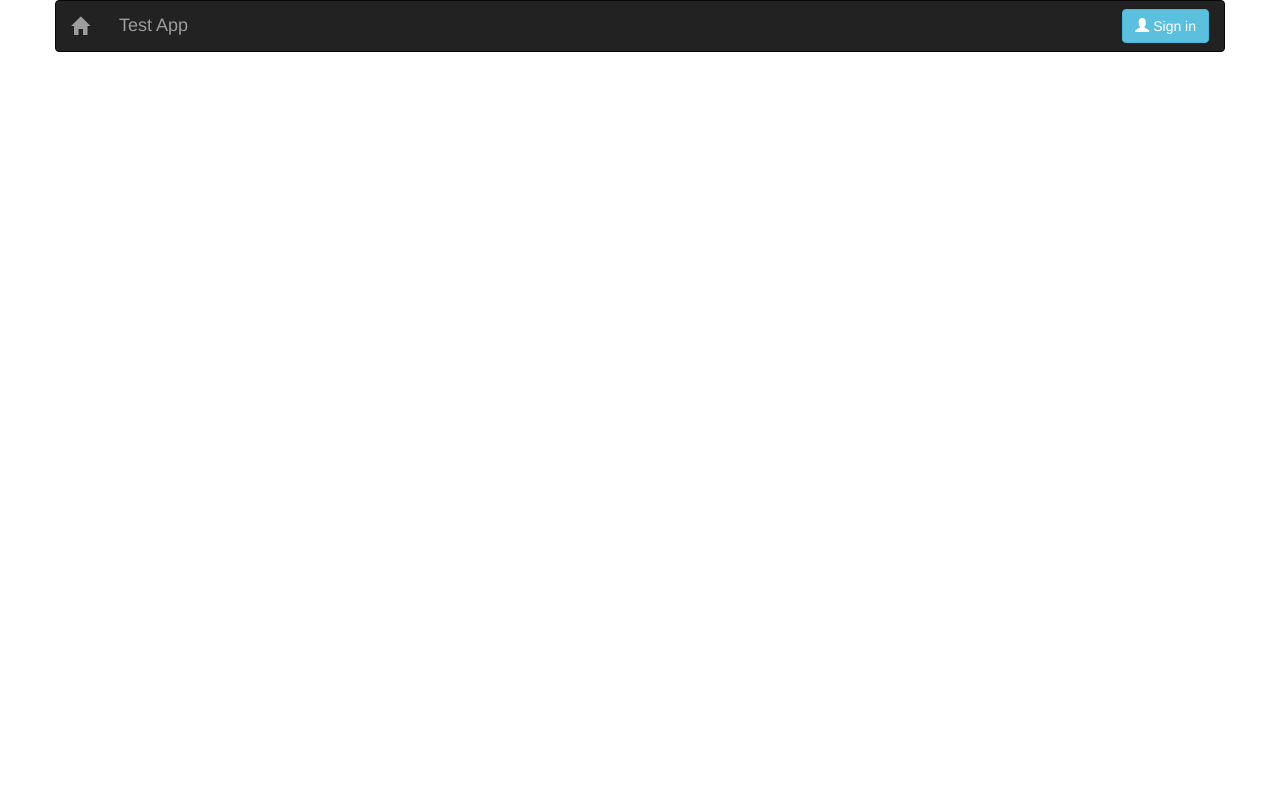
After one commit to Ezi0aaudit0re/Dashboard, a CodeIgniter app: template ci_clean_version-master/application/views/signin.php in a window 1280 px wide. The commit adds this page. Run offline with CodeIgniter, Linux system fonts and the light colour scheme; the template is opened without the code that fills it, so the values that code supplies are empty.

Commit message:
signin.php added

```diff
--- a/ci_clean_version-master/application/controllers/main.php
+++ b/ci_clean_version-master/application/controllers/main.php
@@ -12,6 +12,10 @@ class Main extends CI_Controller {
 	{
 		$this->load->view('index');
 	}
+	public function signin()
+	{
+		$this->load->view('signin');
+	}
 }
 
 //end of main controller
--- a/ci_clean_version-master/application/views/index.php
+++ b/ci_clean_version-master/application/views/index.php
@@ -11,12 +11,12 @@
 				<div class="container-fluid">
 					<div class="navbar-header ">
 						<a class="navbar-brand" href"/main/index">
-							<strong class="glyphicon glyphicon-tasks" id='color'></strong>
+							<strong class="glyphicon glyphicon-home" id='color'></strong>
 						</a>
 					</div>
 					<h4 class="navbar-text" id='color'>Test App</h4>
 					<h4 class="navbar-text" id='color'></h4>
-					<a href='#'><button type="button" class="btn btn-info navbar-btn pull-right"><strong class="glyphicon glyphicon-user"></strong> Sign in</button></a>
+					<a href='/main/signin'><button type="button" class="btn btn-info navbar-btn pull-right"><strong class="glyphicon glyphicon-user"></strong> Sign in</button></a>
 				</div>
 			</nav>
 		</div>
--- /dev/null
+++ b/ci_clean_version-master/application/views/signin.php
@@ -0,0 +1,24 @@
+<html>
+<head>
+	<link href="https://maxcdn.bootstrapcdn.com/bootstrap/3.3.5/css/bootstrap.min.css" rel="stylesheet" integrity="sha256-MfvZlkHCEqatNoGiOXveE8FIwMzZg4W85qfrfIFBfYc= sha512-dTfge/zgoMYpP7QbHy4gWMEGsbsdZeCXz7irItjcC3sPUFtf0kuFbDz/ixG7ArTxmDjLXDmezHubeNikyKGVyQ==" crossorigin="anonymous">
+	<title></title>
+</head>
+<body>
+	<div class="container">
+			<div class="row">
+			<nav class="navbar navbar-inverse">
+				<div class="container-fluid">
+					<div class="navbar-header ">
+						<a class="navbar-brand" href"/main/index">
+							<strong class="glyphicon glyphicon-home" id='color'></strong>
+						</a>
+					</div>
+					<h4 class="navbar-text" id='color'>Test App</h4>
+					<h4 class="navbar-text" id='color'></h4>
+					<a href='/main/signin'><button type="button" class="btn btn-info navbar-btn pull-right"><strong class="glyphicon glyphicon-user"></strong> Sign in</button></a>
+				</div>
+			</nav>
+		</div>
+	</div>
+</body>
+</html>
```
Also changed, not shown: ci_clean_version-master/application/index.html (deleted, +0 -10 lines), ci_clean_version-master/.htaccess (added), 2 other files.
